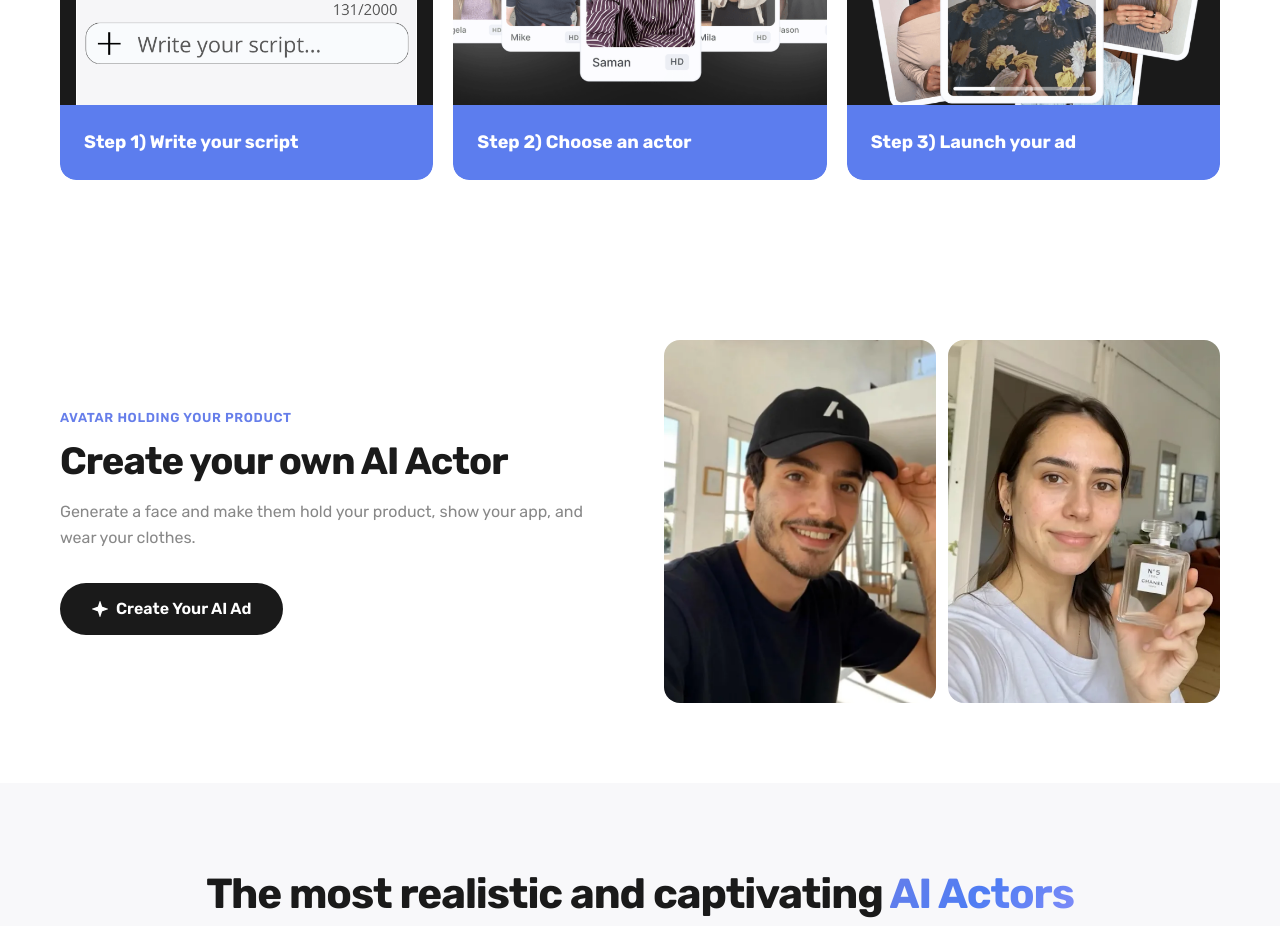
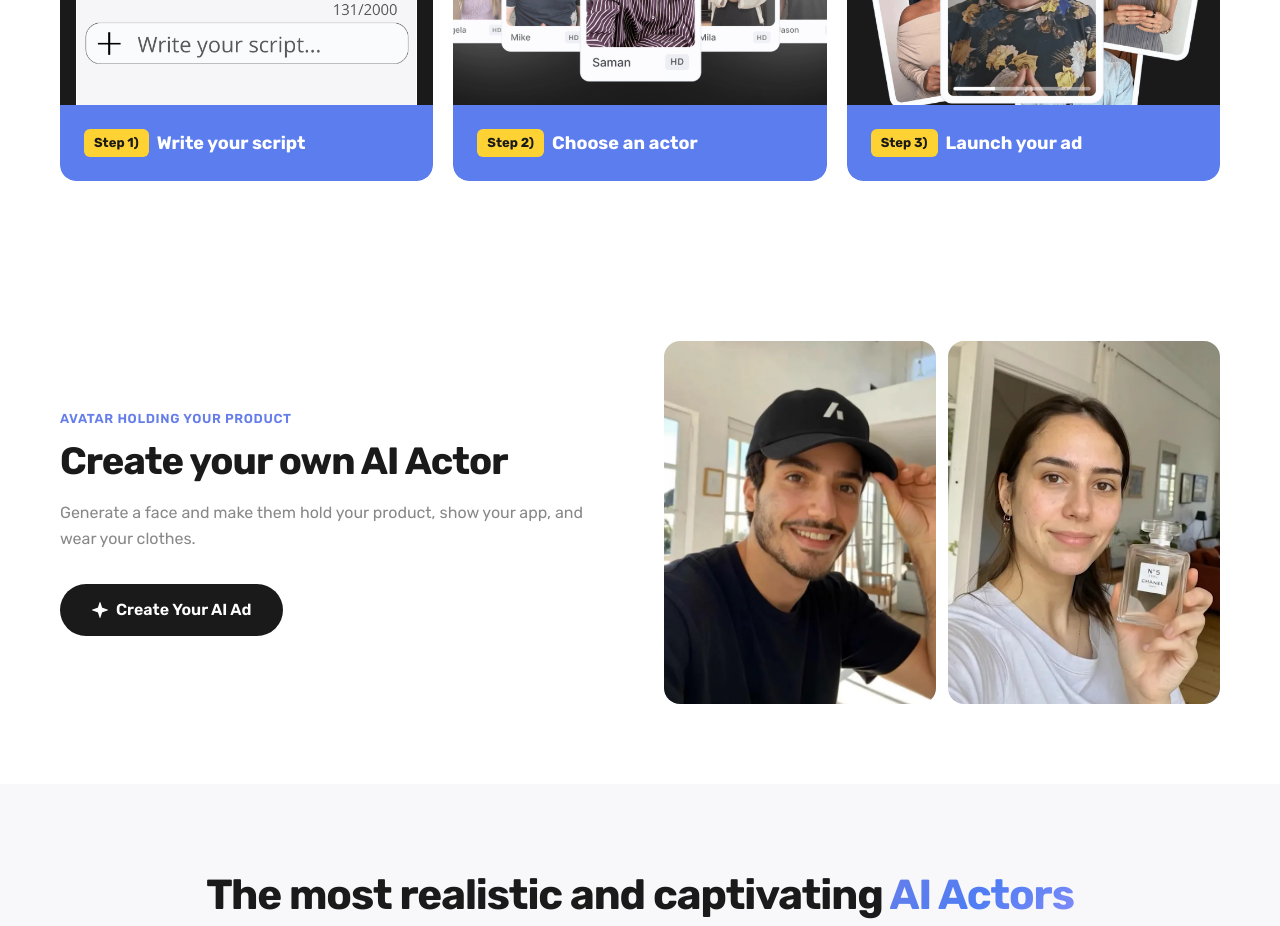
Before and after one commit to arthuruspro/creafy.ai, a Next.js app: page / in a window 1280 px wide. Shown: the part 1140-2066 px from the top of the page. Built offline with nearby package versions, Linux system fonts and the light colour scheme.

Commit message:
Add yellow badge to Step labels on feature cards

```diff
--- a/src/app/page.tsx
+++ b/src/app/page.tsx
@@ -212,18 +212,18 @@ function BetterVideoAds() {
         <div className="grid grid-cols-1 md:grid-cols-3 gap-5">
           {[
             {
-              title: "Step 1) Write your script",
-              desc: "Type what you want to say — or let AI write it for you.",
+              step: "Step 1)",
+              title: "Write your script",
               img: "/step1a.png",
             },
             {
-              title: "Step 2) Choose an actor",
-              desc: "Realistic AI models that match your brand.",
+              step: "Step 2)",
+              title: "Choose an actor",
               img: "/step2a.png",
             },
             {
-              title: "Step 3) Launch your ad",
-              desc: "Download your video ad ready to run on any platform.",
+              step: "Step 3)",
+              title: "Launch your ad",
               img: "/step3a.png",
             },
           ].map((card, i) => (
@@ -232,7 +232,10 @@ function BetterVideoAds() {
                 <img src={card.img} alt={card.title} className="w-full h-full object-cover" />
               </div>
               <div className="p-6 bg-[#5C7DEE] rounded-b-2xl">
-                <h3 className="text-[18px] font-bold text-white">{card.title}</h3>
+                <h3 className="text-[18px] font-bold text-white flex items-center gap-2">
+                  <span className="bg-[#FFD233] text-[#1a1a1a] text-[13px] font-extrabold px-2.5 py-1 rounded-md">{card.step}</span>
+                  {card.title}
+                </h3>
               </div>
             </div>
           ))}
```
